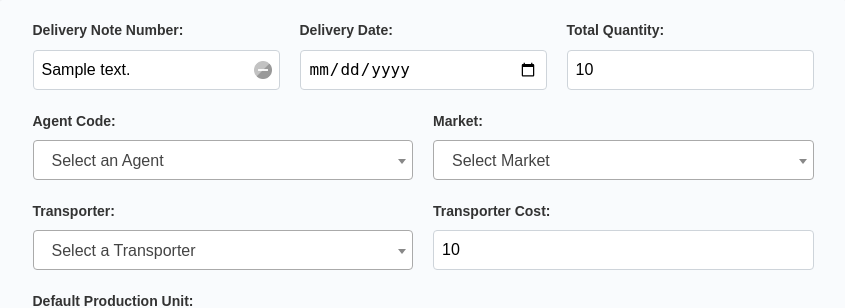
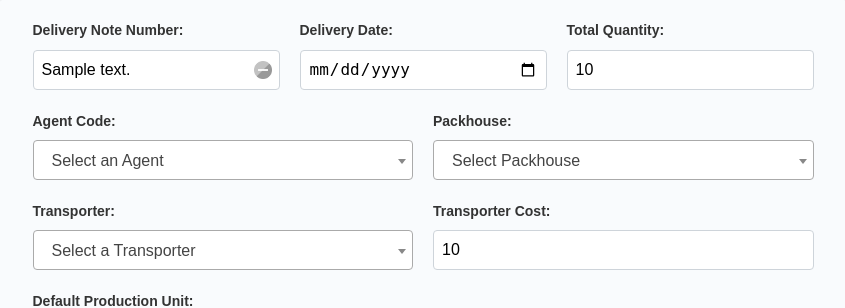
Before and after one commit to Jannes009/Fermesync, a Flask app: template templates/Bill Of Lading Page/create_entry.html in a window 1280 px wide. Shown: the part 172-480 px from the top of the page, without its empty margins (217-1062 px from the left). Run offline with Flask 3, Linux system fonts and the light colour scheme; the template is opened without the code that fills it: most values are stand-ins (such as "Sample title", 1, 10 or a date in 2020); data that the repository does not hold is empty; parts of the project's set-up code (start-up, migrations or seed data) failed here and were passed over; some libraries are stand-ins or nearby versions.

Commit message:
Changed Market to Packhouse in header_info.html

```diff
--- a/templates/Bill Of Lading Page/header_info.html
+++ b/templates/Bill Of Lading Page/header_info.html
@@ -32,9 +32,9 @@
             </select>
         </div>
         <div class="form-group">
-            <label for="ZZMarket">Market:</label>
+            <label for="ZZMarket">Packhouse:</label>
             <select name="ZZMarket" class="searchable-dropdown" required>
-                <option value="" disabled {% if not form_data or not form_data.get('ZZMarket') %}selected{% endif %}>Select Market</option>
+                <option value="" disabled {% if not form_data or not form_data.get('ZZMarket') %}selected{% endif %}>Select Packhouse</option>
                 {% for market in market_codes %}
                     <option value="{{ market[0] }}" {% if form_data and form_data.get('ZZMarket')[0] == market[0] %}selected{% endif %}>{{ market[1] }}</option>
                 {% endfor %}
```
